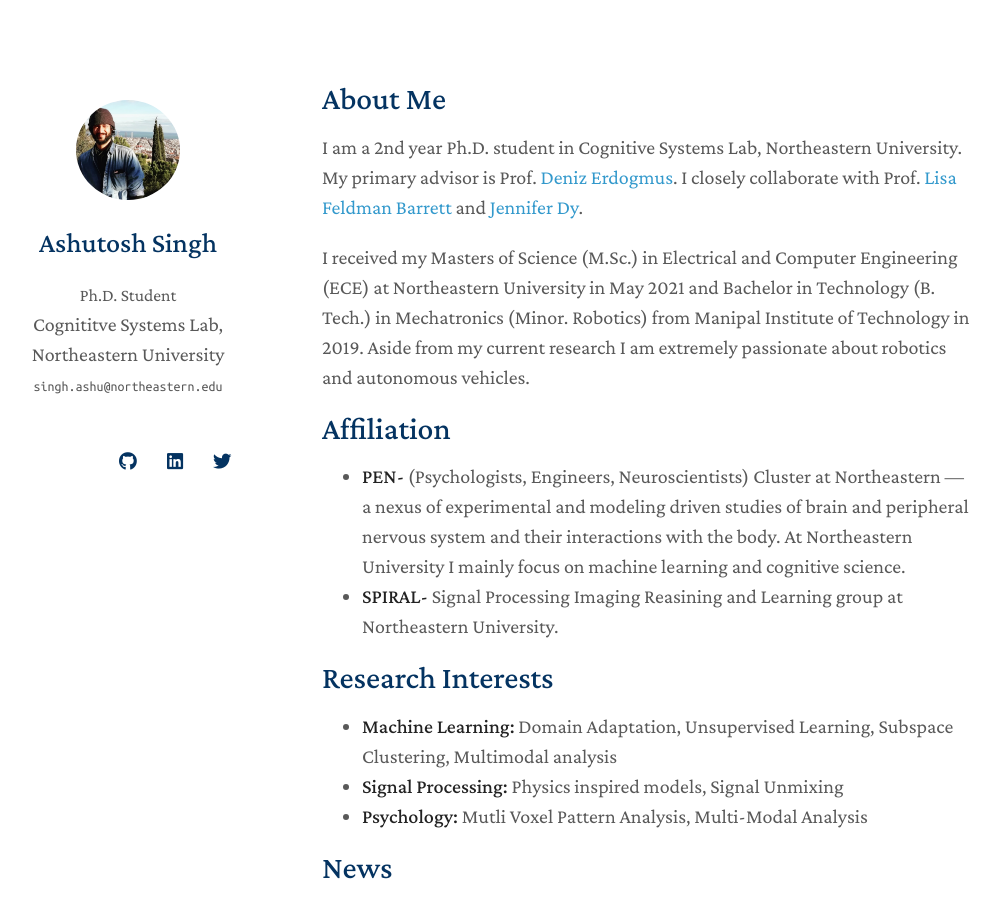
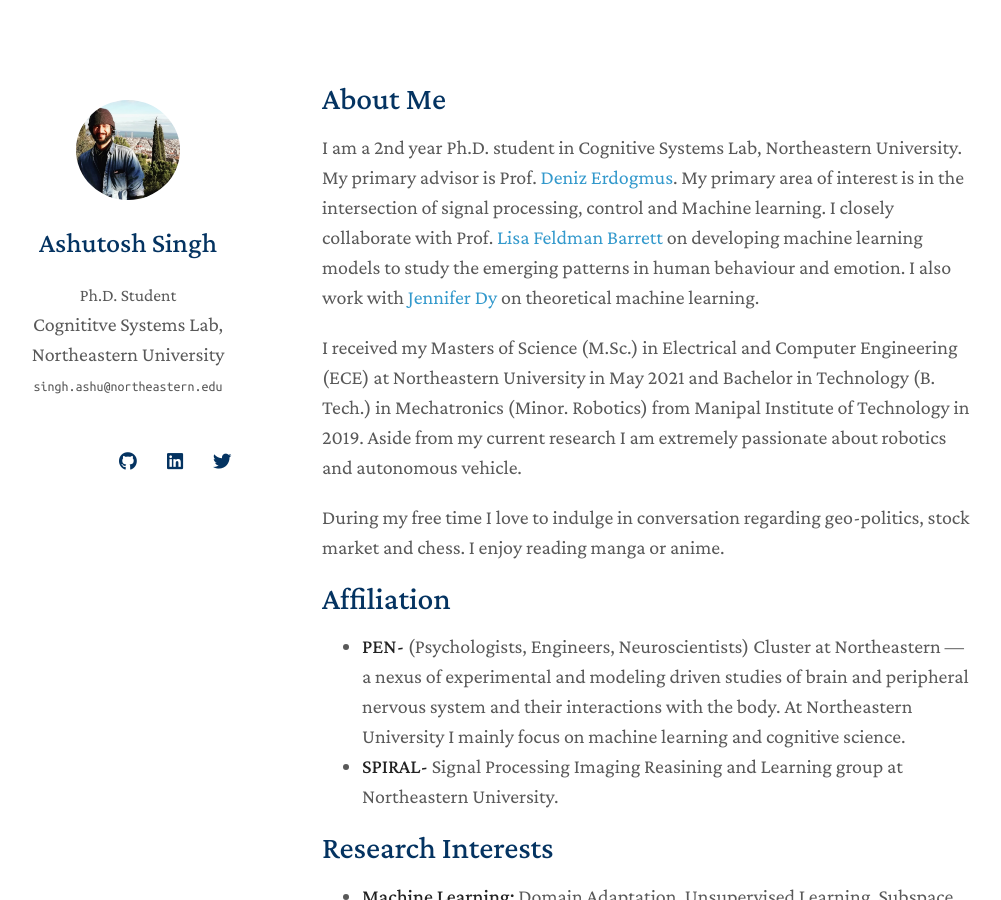
Before and after one commit to ashutosh17dec/ashutosh17dec.github.io, a Jekyll site: the page built from index.md, in a window 1280 px wide and 900 px high. Shown: the whole window, without its empty margins (148-1149 px from the left). Built offline with Jekyll 4.4.1, drawn with Linux system fonts in a browser that asks for light colours; nearby versions of some CDN libraries; a style sheet for code colours, icons or effects is not loaded; our own code applies the rules of GitHub Pages for plain Markdown files.

Commit message:
Update index.md

```diff
--- a/index.md
+++ b/index.md
@@ -4,9 +4,11 @@ layout: homepage
 
 ## About Me
 
-I am a 2nd year Ph.D. student in Cognitive Systems Lab, Northeastern University. My primary advisor is Prof. <a href = "https://web.northeastern.edu/deniz/">Deniz Erdogmus</a>. I closely collaborate with Prof. <a href = "https://cos.northeastern.edu/people/lisa-barrett/">Lisa Feldman Barrett</a> and <a href = "https://scholar.google.com/citations?user=6h7b0fAAAAAJ&hl=en">Jennifer Dy</a>.
+I am a 2nd year Ph.D. student in Cognitive Systems Lab, Northeastern University. My primary advisor is Prof. <a href = "https://web.northeastern.edu/deniz/">Deniz Erdogmus</a>. My primary area of interest is in the intersection of signal processing, control and Machine learning. I closely collaborate with Prof. <a href = "https://cos.northeastern.edu/people/lisa-barrett/">Lisa Feldman Barrett</a> on developing machine learning models to study the emerging patterns in human behaviour and emotion. I also work with <a href = "https://scholar.google.com/citations?user=6h7b0fAAAAAJ&hl=en">Jennifer Dy</a> on theoretical machine learning.
 
-I received my Masters of Science (M.Sc.) in Electrical and Computer Engineering (ECE) at Northeastern University in May 2021 and Bachelor in Technology (B. Tech.) in Mechatronics (Minor. Robotics) from Manipal Institute of Technology in 2019. Aside from my current research I am extremely passionate about robotics and autonomous vehicles.
+I received my Masters of Science (M.Sc.) in Electrical and Computer Engineering (ECE) at Northeastern University in May 2021 and Bachelor in Technology (B. Tech.) in Mechatronics (Minor. Robotics) from Manipal Institute of Technology in 2019. Aside from my current research I am extremely passionate about robotics and autonomous vehicle.
+
+During my free time I love to indulge in conversation regarding geo-politics, stock market and chess. I enjoy reading manga or anime.
 
 ## Affiliation
 - **PEN-**  (Psychologists, Engineers, Neuroscientists) Cluster at Northeastern — a nexus of experimental and modeling driven studies of brain and peripheral nervous system and their interactions with the body. At Northeastern University I mainly focus on machine learning and cognitive science.
```
